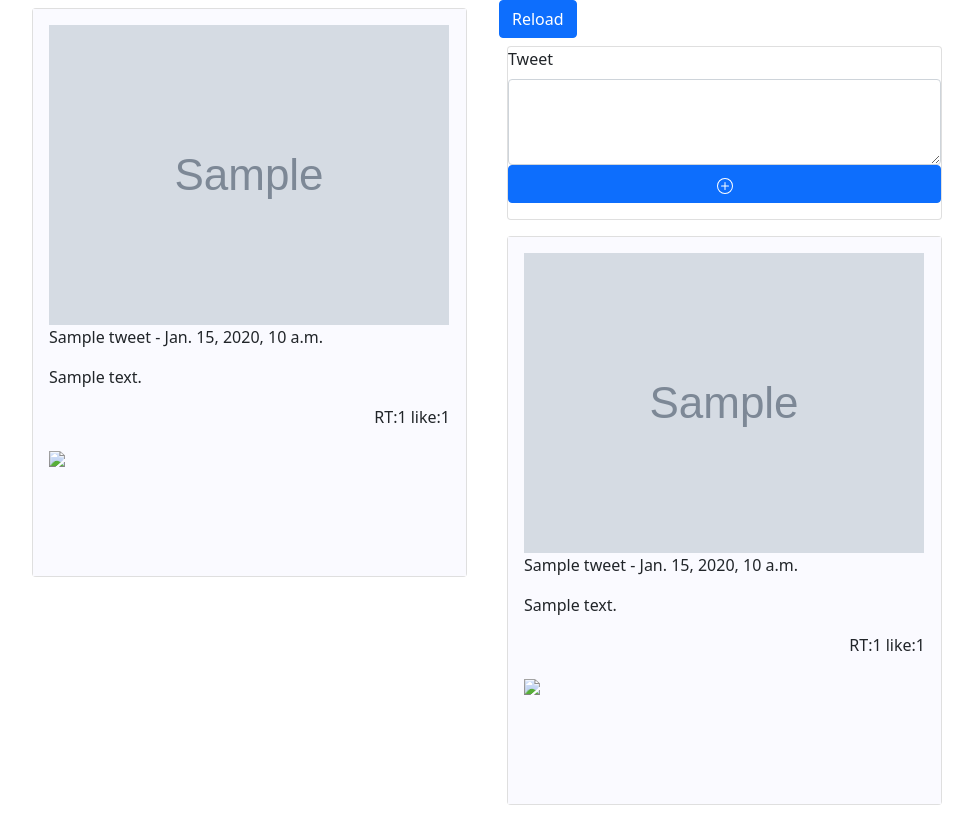
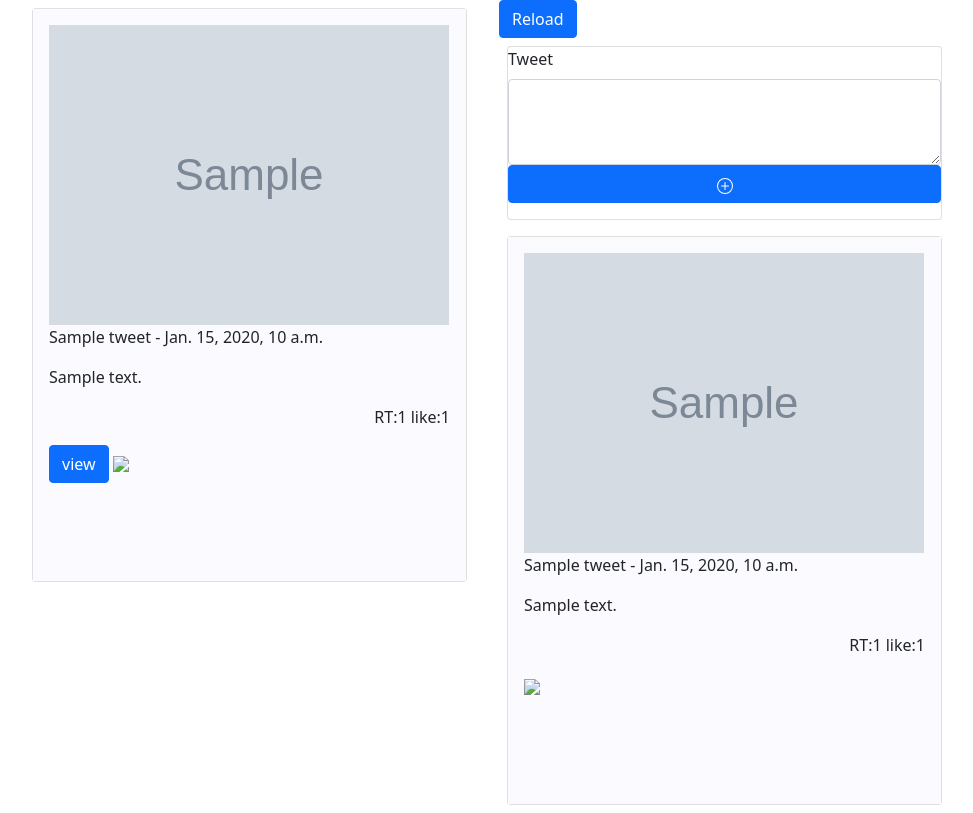
Before and after one commit to mio256/StarTweet, a Django app: template startweet/timeline/templates/timeline/index.html in a window 1280 px wide. Shown: the whole page, without its empty margins (153-1126 px from the left). Run offline with Django 4.2, Linux system fonts and the light colour scheme; the template is opened without the code that fills it: most values are stand-ins (such as "Sample title", 1, 10 or a date in 2020); grey boxes marked "Sample" are stand-in pictures.

Commit message:
:fire: view tweet in twitter.com

```diff
--- a/startweet/timeline/templates/timeline/index.html
+++ b/startweet/timeline/templates/timeline/index.html
@@ -29,6 +29,7 @@
                         <p>{{ tweet.name }} - {{ tweet.created_at }}</p>
                         <p>{{ tweet.text | linebreaksbr }}</p>
                         <p style="text-align: right;">RT:{{ tweet.public_metrics.retweet_count }} like:{{ tweet.public_metrics.like_count }}</p>
+                        <a class="btn btn-primary" style="text-align: right;" href="https://twitter.com/user/status/{{ tweet.id }}" target="_blank" rel="noopener noreferrer" role="button">view</a>
                         {% for media_url in tweet.media_url %}
                             <div class="tweet_media"><img src={{ media_url }}></div>
                         {% endfor %}
```
